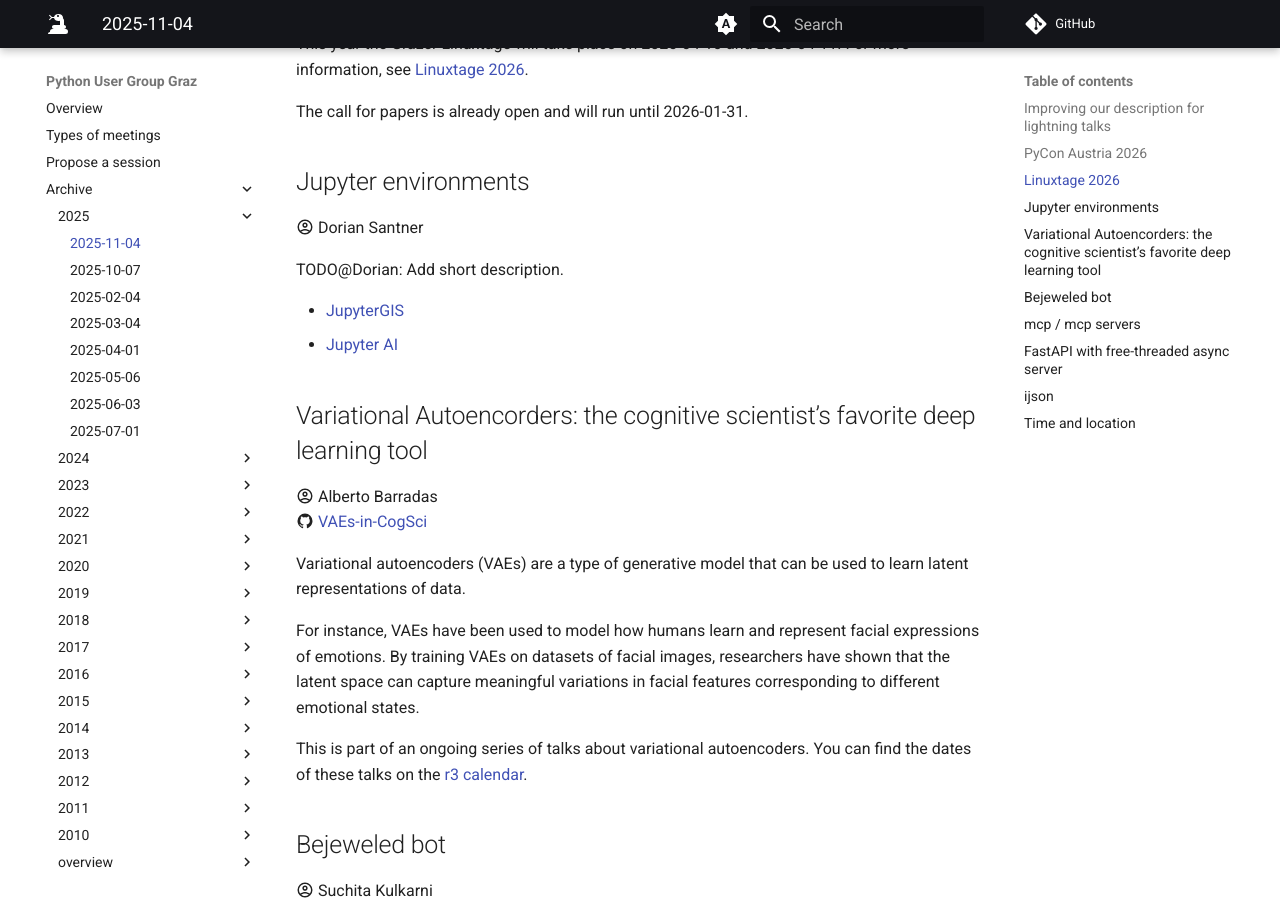
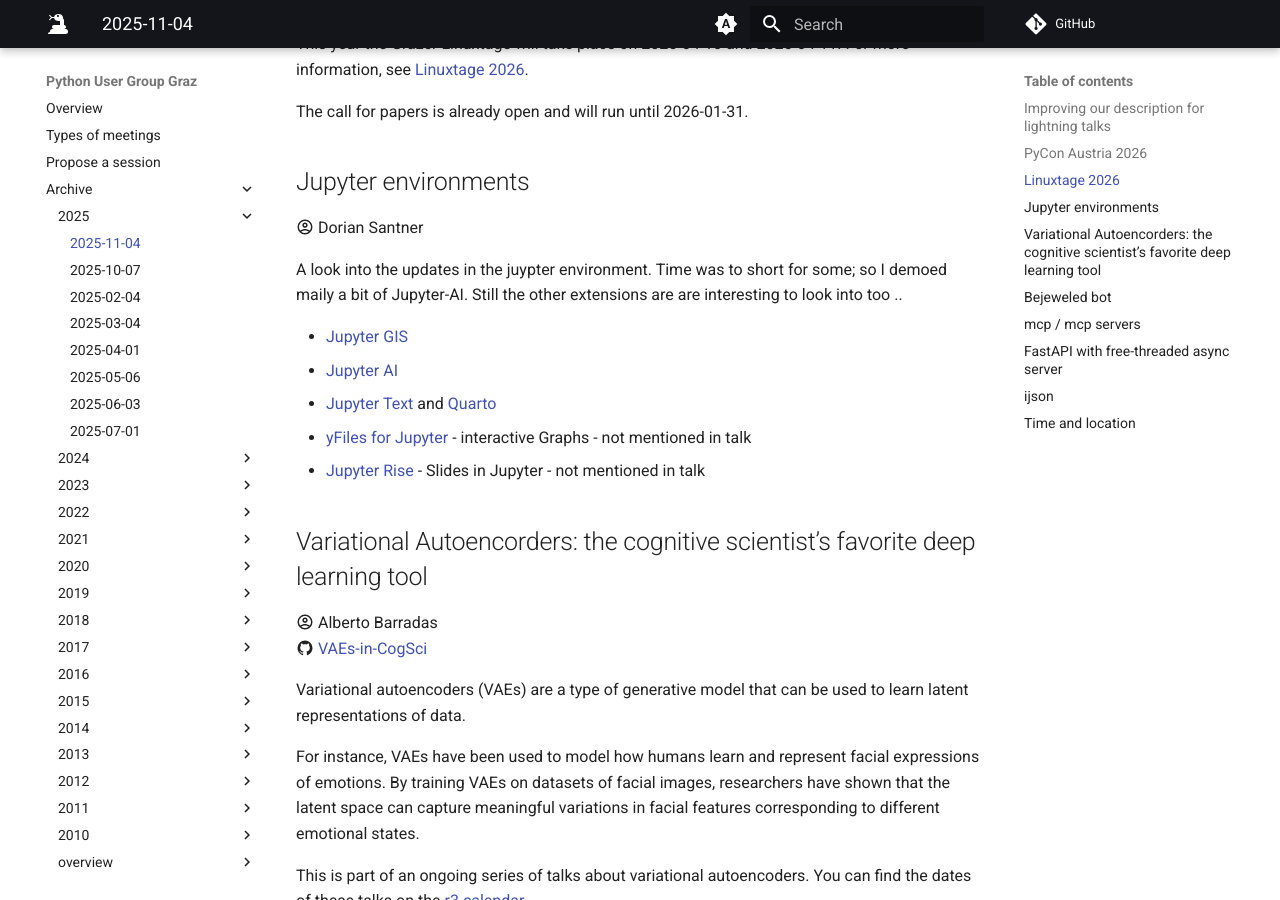
Before and after one commit to pygraz/ghp-website, an MkDocs documentation site: the page built from docs/meetings/2025/2025-11-04.md, in a window 1280 px wide and 900 px high, scrolled down 1581 px. Built offline with MkDocs 1.6.1 and Material for MkDocs 9.7.7, drawn with Linux system fonts in a browser that asks for light colours; comment, search, counter and statistics services are not loaded.

Commit message:
Update 2025-11-04.md
update zu Dorians beitrag

```diff
--- a/docs/meetings/2025/2025-11-04.md
+++ b/docs/meetings/2025/2025-11-04.md
@@ -59,10 +59,15 @@
 
 :material-account-circle-outline: Dorian Santner<br>
 
-TODO@Dorian: Add short description.
+A look into the updates in the juypter environment.
+Time was to short for some; so I demoed maily a bit of Jupyter-AI.
+Still the other extensions are are interesting to look into too ..
 
-- [JupyterGIS](https://jupytergis.readthedocs.io/)
+- [Jupyter GIS](https://jupytergis.readthedocs.io/)
 - [Jupyter AI](https://jupyter-ai.readthedocs.io/)
+- [Jupyter Text](https://jupytext.readthedocs.io/en/latest/) and [Quarto](https://quarto.org/)
+- [yFiles for Jupyter](https://www.yworks.com/products/yfiles-graphs-for-jupyter) - interactive Graphs - not mentioned in talk
+- [Jupyter Rise](https://pypi.org/project/jupyterlab-rise/) - Slides in Jupyter - not mentioned in talk
 
 ## Variational Autoencorders: the cognitive scientist’s favorite deep learning tool
 
```
